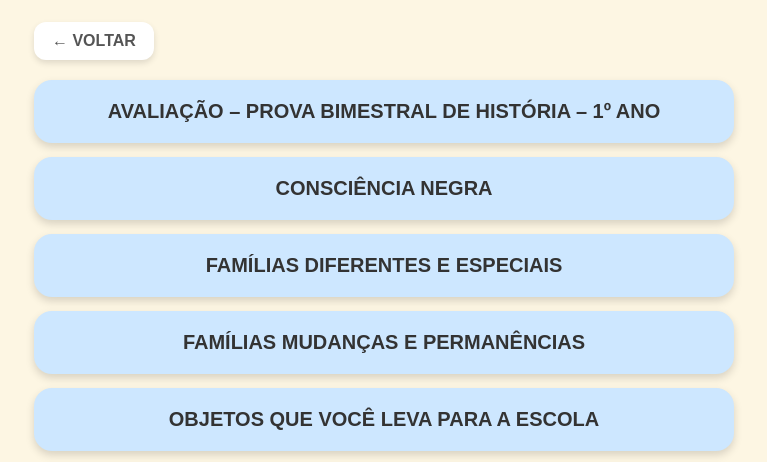
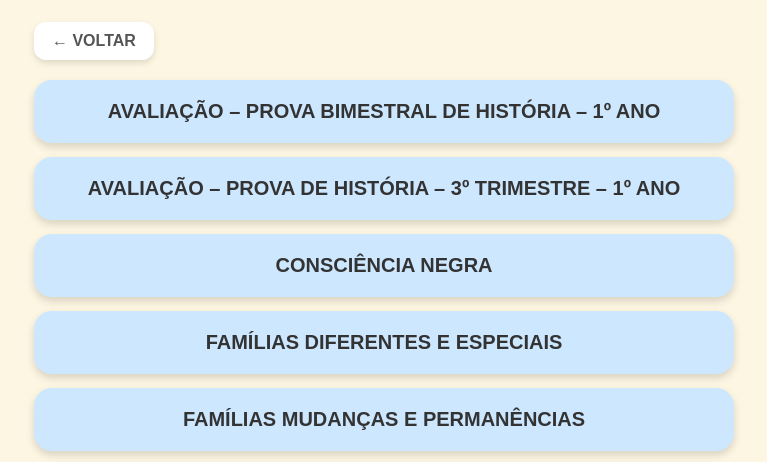
Before and after one commit to guilhermegdadiniz/atividadeseunicecarneiro, a plain HTML site: page 1ano/historia.html in a window 1280 px wide. Shown: the part 289-751 px from the top of the page, without its empty margins (256-1023 px from the left). Drawn offline with Linux system fonts and the light colour scheme.

Commit message:
Update historia.html

```diff
--- a/1ano/historia.html
+++ b/1ano/historia.html
@@ -131,6 +131,7 @@
 <li><a href="ORDENAR%20A%20HISTORIA.pdf" target="_blank">ORDENAR A HISTÓRIA</a></li>
     <li><a href="AVALIACAO%20PROVA%20BIMESTRAL%20HISTORIA%20PRIMEIRO%20ANO.pdf" target="_blank">AVALIAÇÃO – PROVA BIMESTRAL DE HISTÓRIA – 1º ANO</a></li>
     <li><a href="CONSCIENCIA%20NEGRA.pdf" target="_blank">CONSCIÊNCIA NEGRA</a></li>
+    <li><a href="AVALIACAO%20PROVA%20HISTORIA%20TERCEIRO%20TRIMESTRE%201%20ANO.pdf" target="_blank">AVALIAÇÃO – PROVA DE HISTÓRIA – 3º TRIMESTRE – 1º ANO</a></li>
 
 
   </ul>
```
